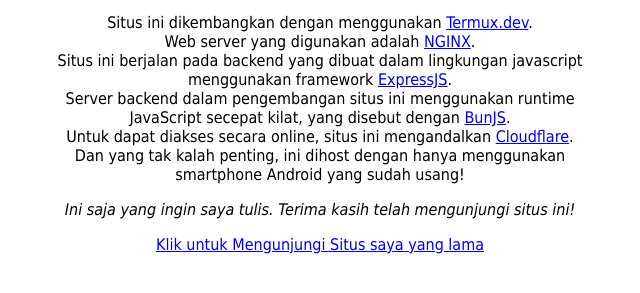
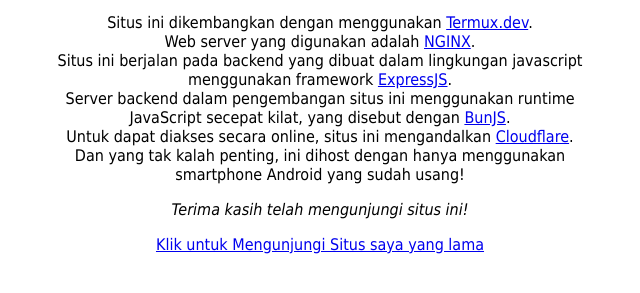
Before and after one commit to rifqirowi33/android-website-project, a website: page public/index.html in a window 1280 px wide. Shown: the part 103-396 px from the top of the page, without its empty margins (320-960 px from the left). Drawn offline with Linux system fonts and the light colour scheme.

Commit message:
modified from android

```diff
--- a/public/index.html
+++ b/public/index.html
@@ -32,7 +32,7 @@
         </br>Dan yang tak kalah penting, ini dihost dengan hanya menggunakan smartphone Android yang sudah usang!
     </p>
 
-    <p><em>Ini saja yang ingin saya tulis. Terima kasih telah mengunjungi situs ini!</em></p>
+    <p><em>Terima kasih telah mengunjungi situs ini!</em></p>
 
     <p>
       <a href="https://reppwebsite.vercel.app/">Klik untuk Mengunjungi Situs saya yang lama</a>
```
